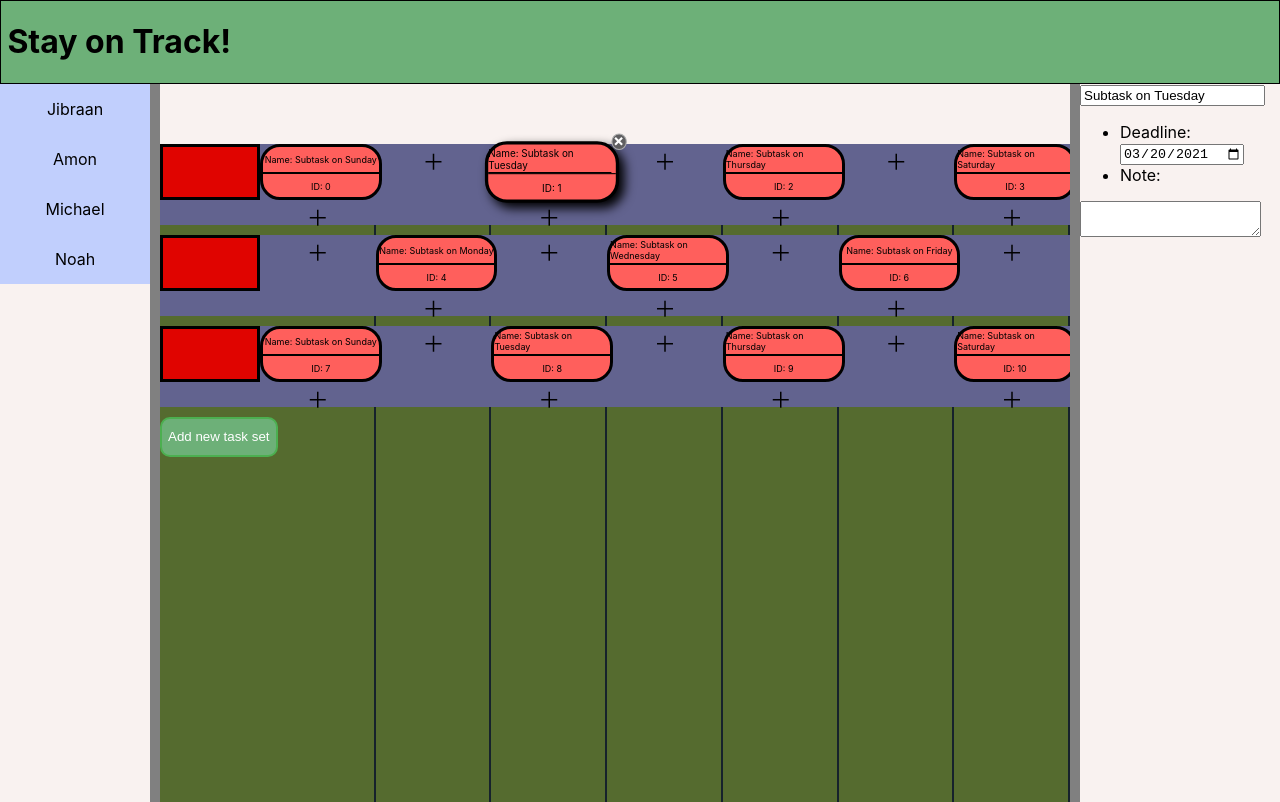
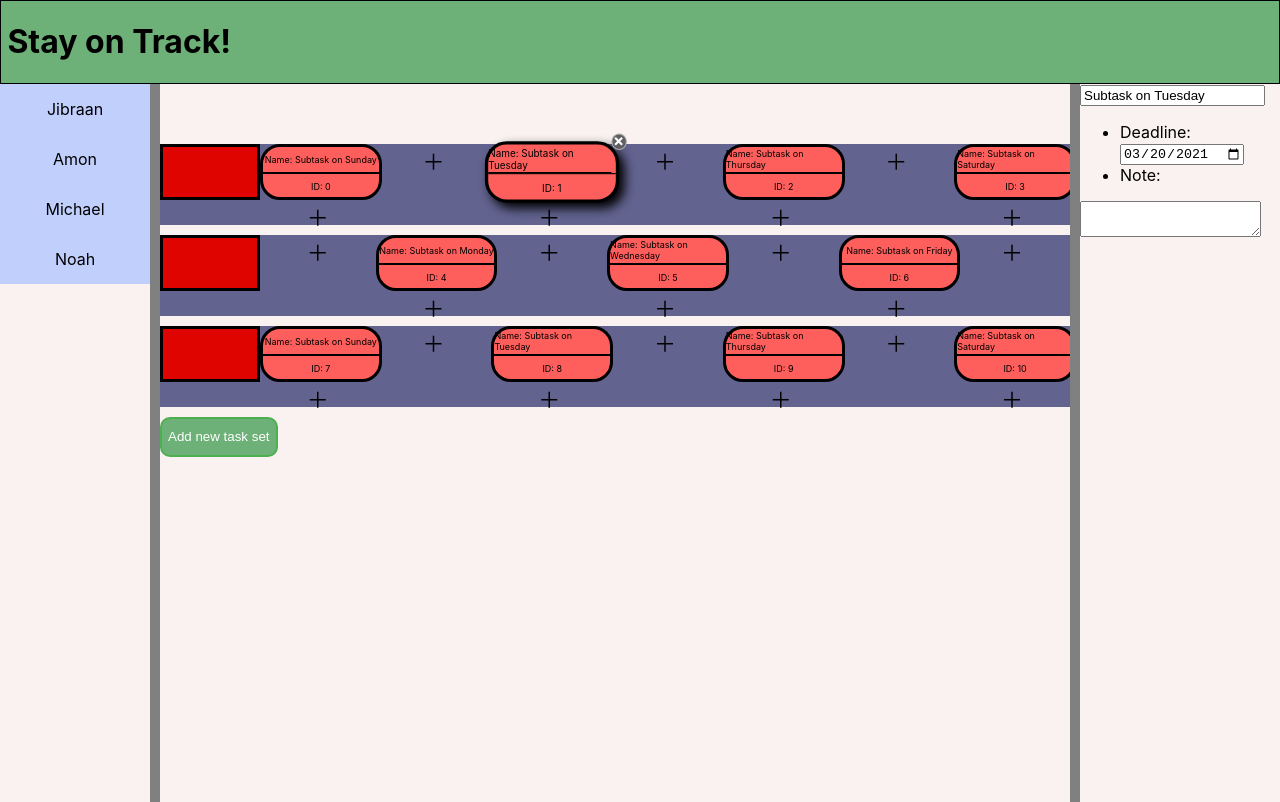
Before and after one commit to Goma0925/TaskRail, a React (Create React App) app in the folder taskrail_client/: page / in a window 1280 px wide. Built offline with nearby package versions, Linux system fonts and the light colour scheme.

Commit message:
Fixed background-calendar position

```diff
--- a/taskrail_client/src/containers/RailContainer/RailContainer.css
+++ b/taskrail_client/src/containers/RailContainer/RailContainer.css
@@ -1,11 +1,18 @@
 .rail-view-panel{
     position: relative;
     width: fit-content;
+    height: 100%;
 }
 
 .rail-container{
-    position: relative;
+    display: block;
+    position:absolute;
     width: fit-content;
-    height: 100%;
-    padding-top: 60px;
+    height:auto;
+    bottom:0;
+    top:0;
+    left:0;
+    right:0;
+    /* Same as the background calendar date section height*/
+    margin-top:60px;
 }
--- a/taskrail_client/src/containers/RailContainer/RailContainer.tsx
+++ b/taskrail_client/src/containers/RailContainer/RailContainer.tsx
@@ -25,11 +25,12 @@ const RailContainer: React.FC = () => {
 
     const dispatch = useDispatch();
     return (
-        <div className="rail-container">
+        <div className="rail-view-panel">
             <BackgroundWeekCalendar
             subtaskNodeWidth={railUi.subtaskNodeWidth}
             displayRangeStartDate={displayRangeStartDate}
             />
+            <div className="rail-container">
                 {
                     taskParentIds.map((id)=>{
                         const currentFrameSubtaskIds = taskParentsById[id].getSubtaskIdsFromCurrentFrame();
@@ -51,6 +52,7 @@ const RailContainer: React.FC = () => {
                 }
                 <AddTaskParentButton></AddTaskParentButton>
             </div>
+        </div>
     );
 }
 
```
Lines whose indentation alone changed are shown as unchanged.
